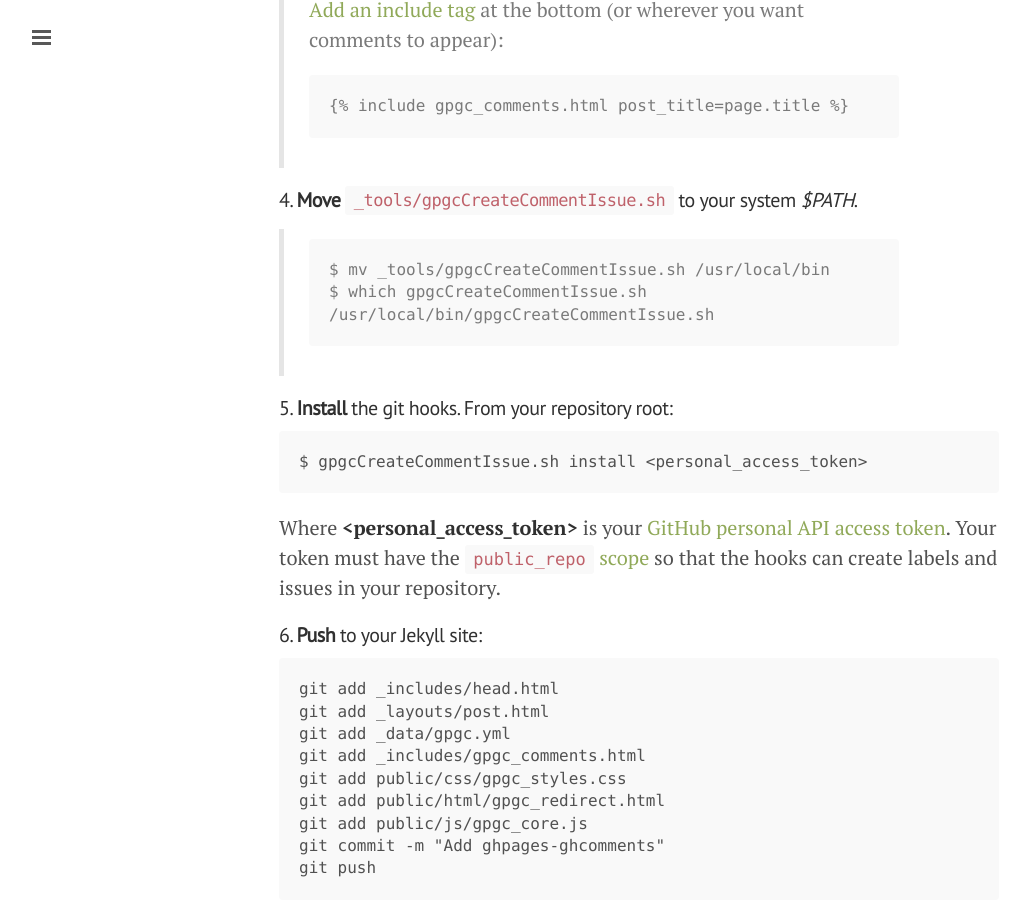
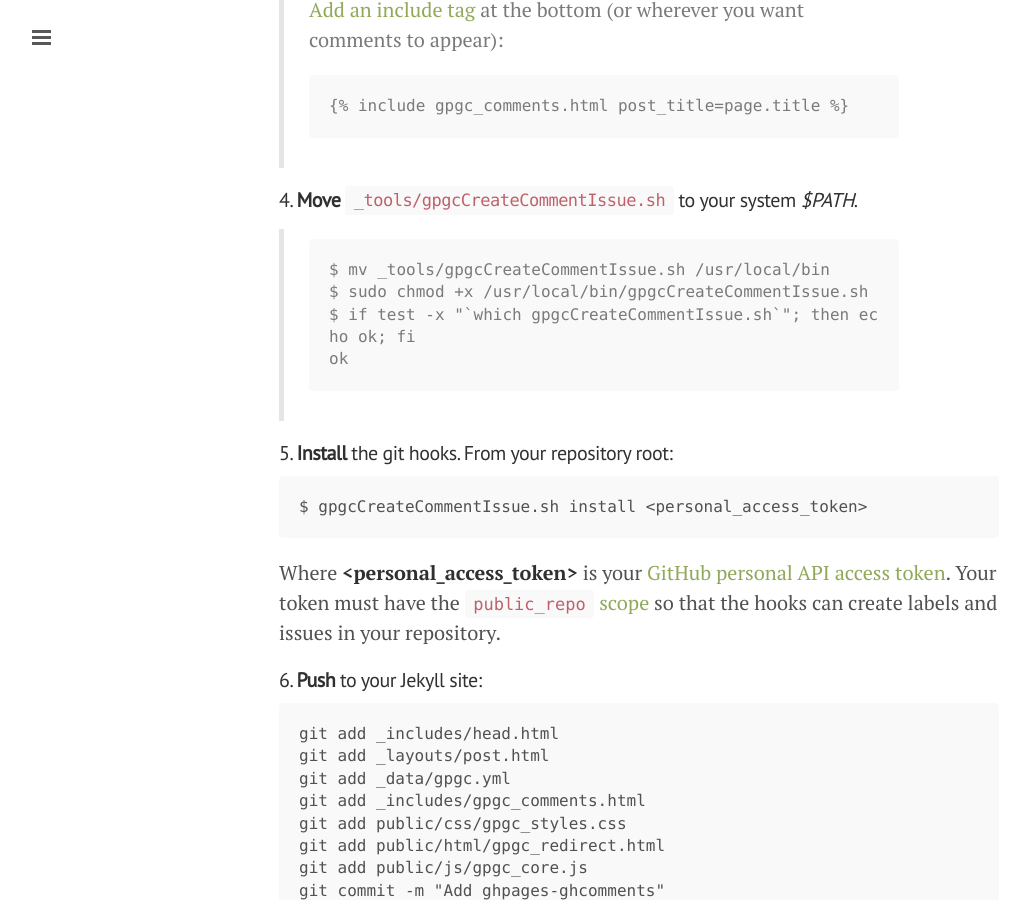
Before and after one commit to wireddown/ghpages-ghcomments, a Jekyll site: the page built from setup.md, in a window 1280 px wide and 900 px high, scrolled down 1566 px. Shown: the whole window, without its empty margins (1-1029 px from the left). Built offline with Jekyll 4.4.1, drawn with Linux system fonts in a browser that asks for light colours; Markdown is read by kramdown in place of the engine named in the settings.

Commit message:
Partial fix for #17: test for executable permission

````diff
--- a/setup.md
+++ b/setup.md
@@ -69,8 +69,9 @@ Setup is fast -- these commits show just how easy it is:
 
 > ```
 > $ mv _tools/gpgcCreateCommentIssue.sh /usr/local/bin
-> $ which gpgcCreateCommentIssue.sh
-> /usr/local/bin/gpgcCreateCommentIssue.sh
+> $ sudo chmod +x /usr/local/bin/gpgcCreateCommentIssue.sh
+> $ if test -x "`which gpgcCreateCommentIssue.sh`"; then echo ok; fi
+> ok
 > ```
 
 #### 5. **Install** the git hooks. From your repository root:
````
